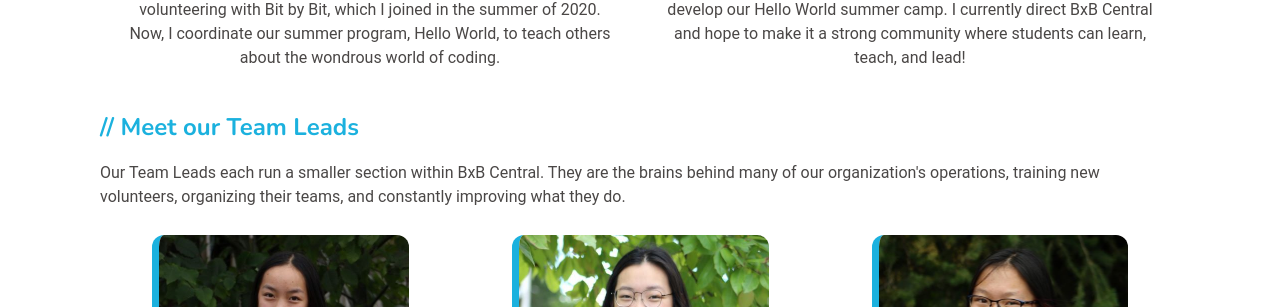
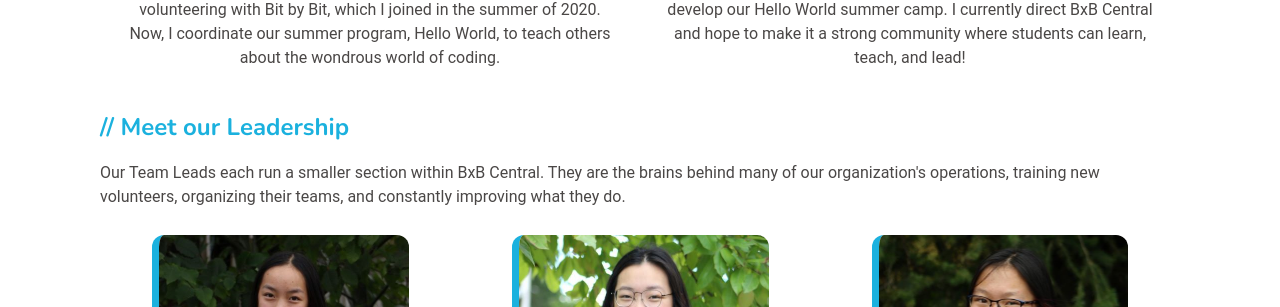
Before and after one commit to bit-by-bit-coding/bxb-website, a Jekyll site: the page built from about.html, in a window 1280 px wide and 900 px high, scrolled down 1493 px. Shown: the part 149-456 px from the top of the window. Built offline with Jekyll 4.4.1, drawn with Linux system fonts in a browser that asks for light colours; nearby versions of some CDN libraries; some web fonts are replaced.

Commit message:
change team leads to leadership

```diff
--- a/about.html
+++ b/about.html
@@ -97,7 +97,7 @@
         </span>-->
     </div>
 
-    <h2>Meet our Team Leads</h2>
+    <h2>Meet our Leadership</h2>
     <p>
         Our Team Leads each run a smaller section within BxB Central. They are the brains behind many of our
         organization's operations, training new volunteers, organizing their teams, and constantly improving
```
